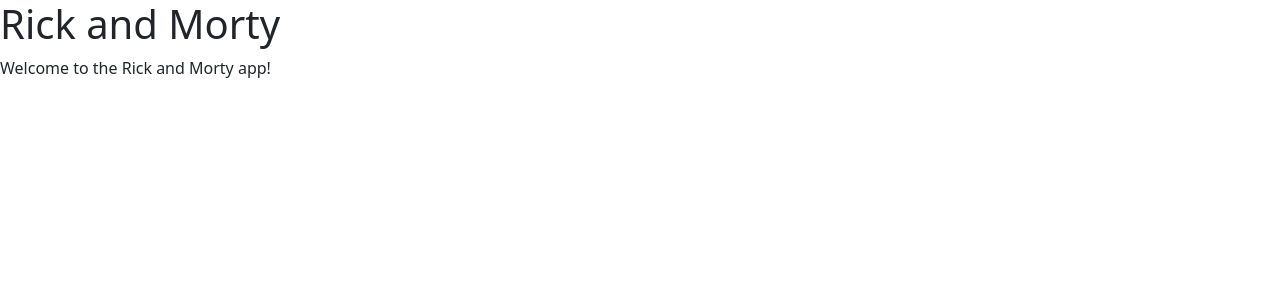
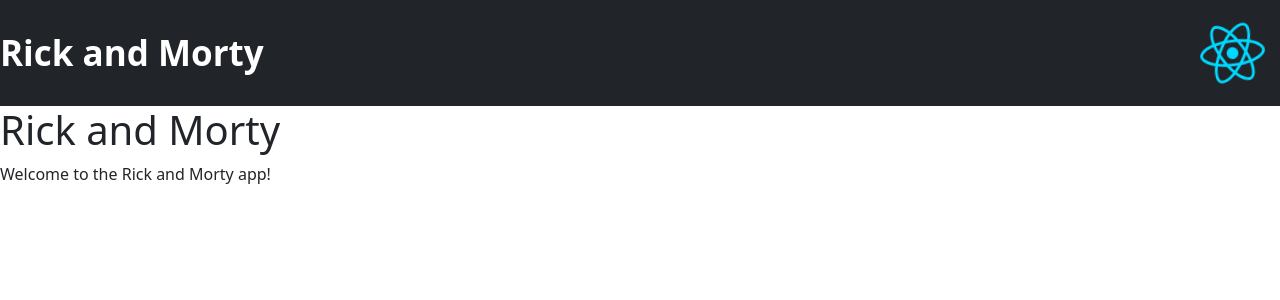
Before and after one commit to jesualujan/1-web-b_ext_becalos_Intro_React, a React (Vite) app in the folder 01.Rick_and_Morty/: page / in a window 1280 px wide. Shown: the top 300 px of the page. Built offline with nearby package versions, Linux system fonts and the light colour scheme.

Commit message:
✨ importamos el componente Navbar

```diff
--- a/01.Rick_and_Morty/src/App.jsx
+++ b/01.Rick_and_Morty/src/App.jsx
@@ -1,3 +1,5 @@
+// importar componentes
+import Navbar from './components/Navbar/Navbar'
 import './App.css'
 
 function App() {
@@ -5,6 +7,7 @@
 
   return (
     <>
+     <Navbar />
       <h1>Rick and Morty</h1>
       <p>Welcome to the Rick and Morty app!</p>
     </>
```
